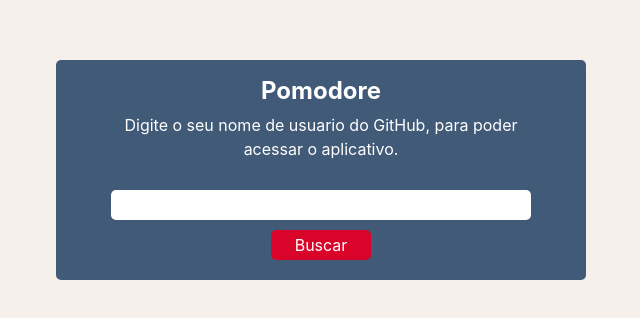
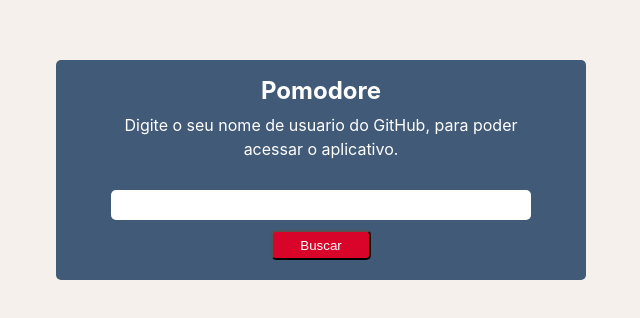
Before and after one commit to MatheusMoraes66/Pomodoro, a React (Vite) app: page / in a window 1280 px wide. Shown: the part 200-518 px from the top of the page, without its empty margins (319-959 px from the left). Built offline with nearby package versions, Linux system fonts and the light colour scheme.

Commit message:
Pesquisa usuario com enter

```diff
--- a/src/components/Button/Button.tsx
+++ /dev/null
@@ -1,19 +0,0 @@
-import { FontAwesomeIcon } from '@fortawesome/react-fontawesome';
-import React, { Children, FC } from 'react';
-import style from '../../styles/Button.module.css';
-
-interface ButtonProps{
-    color?: string;
-    text: string;
-    action: () => void;
-}
-
-const Button: FC<ButtonProps> = ({ color, text, action}) => {
-    return(
-        <div className={style.btn} style={{backgroundColor: color}} onClick={action}>
-            <p>{text}</p>
-        </div>
-    )
-}
-
-export default Button
--- a/src/page/Home/index.tsx
+++ b/src/page/Home/index.tsx
@@ -1,5 +1,4 @@
 import { useEffect, useState } from 'react';
-import Button from '../../components/Button/Button';
 
 import style from '../../styles/Home.module.css'
 import { useUser } from '../../contexts/userContext';
@@ -9,6 +8,10 @@
     const { searchUser } = useUser();
     const [name, setName] = useState<string>("")
 
+    const handlerSubmit = (e: React.FormEvent<HTMLFormElement>) => {
+        e.preventDefault();
+        searchUser(name)
+    }
     return (
         <div>
             <div className={style.container}>
@@ -16,10 +19,13 @@
                     <h1>Pomodore</h1>
                     <p>Digite o seu nome de usuario do GitHub, para poder acessar o aplicativo.</p>
                 </section>
-                <section className={style.search}>
-                    <input type="text" value={name} onChange={(e) => setName(e.target.value)} />
-                    <Button text='Buscar' action={() => searchUser(name)} />
-                </section>
+
+                <form className={style.search} onSubmit={handlerSubmit }>
+                        <input type="text" value={name} onChange={(e) => setName(e.target.value)} />
+                        <button className={style.btn} type="submit" hidden >Buscar</button>
+
+                    </form>
+
             </div>
             <ErrorMessage message='ddd' isVisible={true} />
         </div>
--- a/src/styles/Button.module.css
+++ /dev/null
@@ -1,20 +0,0 @@
-.btn {
-    border-radius: 5px;
-    color: #fff;
-    display: flex;
-    align-items: center;
-    justify-content: center;
-    width: 100px;
-    background-color: #d90429;
-    height: 30px;
-}
-
-.btn:hover{
-    background-color: #ef233c;
-    cursor: pointer;
-    opacity: 0.7;
-}
-
-.btn:active{
-    opacity: 0.8;
-}
--- a/src/styles/Home.module.css
+++ b/src/styles/Home.module.css
@@ -41,3 +41,24 @@
     border: none;
     padding: 10px;
 }
+
+.btn {
+    border-radius: 5px;
+    color: #fff;
+    display: flex;
+    align-items: center;
+    justify-content: center;
+    width: 100px;
+    background-color: #d90429;
+    height: 30px;
+}
+
+.btn:hover {
+    background-color: #ef233c;
+    cursor: pointer;
+    opacity: 0.7;
+}
+
+.btn:active {
+    opacity: 0.8;
+}
```
